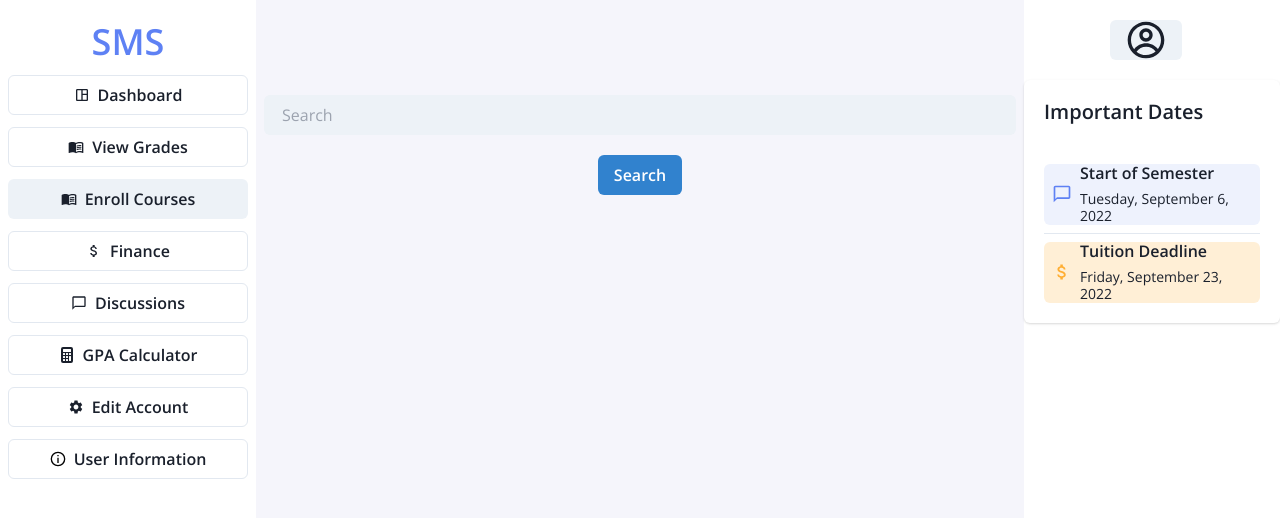
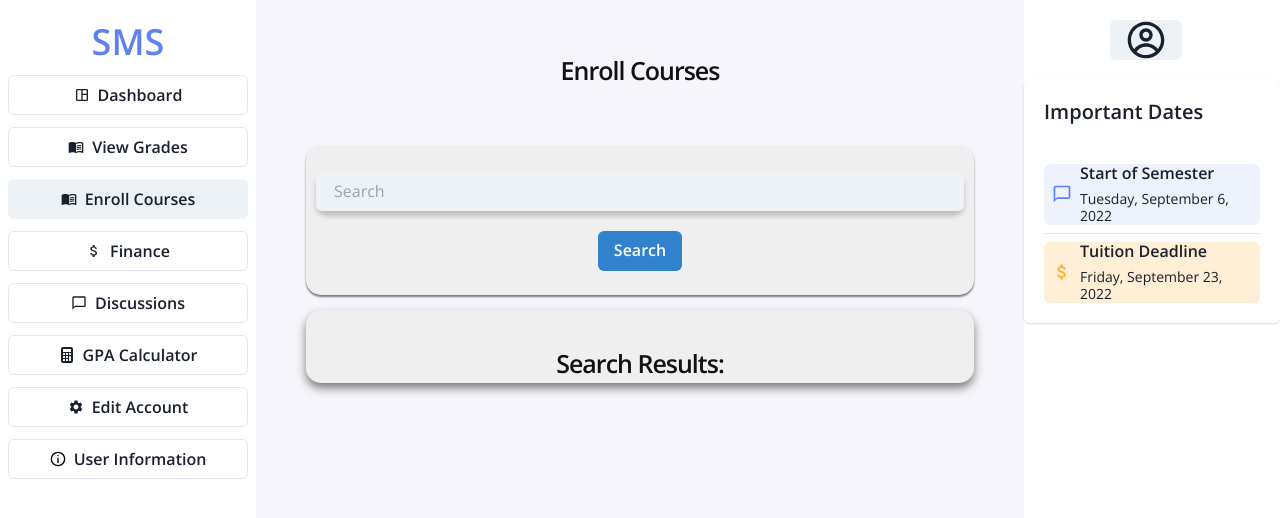
Before and after one commit to BGDanny/student-management-system, a React (Create React App) app in the folder student-management-system-fe/: page /studentPage in a window 1280 px wide. Both pictures are taken after a click on the button "Enroll Courses". Shown: the top 518 px of the page. Built offline with nearby package versions, Linux system fonts and the light colour scheme; no server answers.

Commit message:
Added Enrollcourses jsx and css

```diff
--- a/student-management-system-fe/src/components/MainPage/EnrollCourses.css
+++ b/student-management-system-fe/src/components/MainPage/EnrollCourses.css
@@ -1,5 +1,43 @@
+.enroll-title{
+    margin-top: 35px;
+    font-size: 25px;
+    font-weight: 600;
+    letter-spacing: -1px;
+    color: #111;
+    text-align: center;
+}
+
+.enroll-bg{
+    display: flex;
+    flex-direction: column;
+    margin-top: 60px;
+    height: 150px;
+    margin-right: 42px;
+    margin-left: 42px;
+    padding-bottom: 8px;
+    background-color: #efefef;
+    border: solid 0px;
+    border-radius: 15px;
+    box-shadow: 0px 2px 2px 0px rgba(0, 0, 0, 0.5);
+
+}
+
+
+.enroll-search-bg{
+    margin-top: 15px;
+    display: flex;
+    flex-direction: column;
+    height: 85%;
+    margin-right: 42px;
+    margin-left: 42px;
+    background-color: #efefef;
+    border: solid 0px;
+    border-radius: 15px;
+    box-shadow: 0px 5px 10px 0px rgba(0, 0, 0, 0.5);
+}
 .search-container {
     display: flex;
+    height: 60%;
     flex-direction: column;
     justify-content: center;
     gap: 20px;
@@ -7,8 +45,14 @@
 
 .search {
     margin-top: 10%;
+    margin-left: 10px;
+    margin-right: 10px;
 }
-
+.search-wrapper{
+    border: solid 0px #000;
+    border-radius: 10px;
+    box-shadow: 0px 5px 5px 0px rgba(0, 0, 0, 0.2);
+}
 .bton {
     margin: auto;
 }
@@ -17,20 +61,26 @@
     display: flex;
     flex-direction: column;
     background-color: antiquewhite;
-    width: 95%;
+    width: 70%;
     margin: auto;
-    margin-top: 10%;
+    margin-top: 30px;
+    border: solid 1px ;
     border-radius: 10px;
-    border: solid black;
+    box-shadow: 0px 2px 2px 0px rgba(0, 0, 0, 0.5);
 }
 
 .section1 {
     display: flex;
-    flex-direction: row;
-    justify-content: center;
-    gap: 40px;
+    padding: 5px 8px;
+    gap: 50px;
 }
 
+.section1-year{
+    margin-left: 30px;
+}
+.section1-semester{
+    margin-left: 40px;
+}
 .not-available {
     font-size: large;
     font-weight: bold;
@@ -39,14 +89,11 @@
 
 .en-buttons {
     display: flex;
-    margin-top: 10%;
     justify-content: center;
-    gap: 50px;
+    align-items: center;
+    margin-top: 5%;
+    gap: 30px;
+    margin-left: 60px;
+    margin-bottom: 10px;
+
 }
-
-
-@media screen and (max-width: 720px) {
-    .section1 {
-        margin-bottom: 3%;
-    }
-}
--- a/student-management-system-fe/src/components/MainPage/EnrollCourses.js
+++ b/student-management-system-fe/src/components/MainPage/EnrollCourses.js
@@ -34,7 +34,6 @@ export const EnrollCourses = () => {
 
     const [show, setShow] = useState(false);
     const [avail, setAvail] = useState(false);
-    const { sendAlert } = useAlertContext();
 
     function showCourses(e) {
         e.preventDefault();
@@ -49,11 +48,8 @@ export const EnrollCourses = () => {
     }, []);
 
     const fetchCourses = async () => {
-        const url =
-            "http://localhost:5000/api/students/searchCourses/" + courseName;
-        axios
-            .get(url)
-            .then((res) => {
+        const url = "http://localhost:5000/api/students/searchCourses/" + courseName;
+        axios.get(url).then((res) => {
             console.log("The data is " + res.data);
             if (res.data != null) {
                 setFetchedData(res.data);
@@ -66,138 +62,127 @@ export const EnrollCourses = () => {
                 setCourseStart(res.data.start_time);
                 setCourseEnd(res.data.end_time);
                 setLocation(res.data.location);
-                } else {
+            }
+            else {
                 setAvail(true);
                 setShow(false);
             }
         })
             .catch((err) => {
                 console.log(err);
-            });
+            })
     };
 
     async function handleEnroll(e) {
         e.preventDefault();
         let section = courseId;
-        let id = localStorage.getItem("id");
-        const url = "http://localhost:5000/api/students/sections/" + id;
+        let id = localStorage.getItem('id');
+        const url = 'http://localhost:5000/api/students/sections/' + id;
         const response = await fetch(url, {
-            method: "PUT",
+            method: 'PUT',
             headers: {
-                "Content-Type": "application/json",
+                'Content-Type': 'application/json',
             },
             body: JSON.stringify({
-                section,
+                section
             }),
         });
 
         const data = await response.json();
         if (data) {
-            sendAlert("Course is enrolled successfully", "success");
-        } else {
-            sendAlert("Course is already Enrolled", "error");
+            alert("Course is enrolled successfully");
+        }
+        else {
+            alert("Course is already Enrolled");
         }
     }
 
     async function handleRemove(e) {
         e.preventDefault();
         let section = courseId;
-        let id = localStorage.getItem("id");
-        const url = "http://localhost:5000/api/students/sections/" + id;
+        let id = localStorage.getItem('id');
+        const url = 'http://localhost:5000/api/students/sections/' + id;
         const response = await fetch(url, {
-            method: "DELETE",
+            method: 'DELETE',
             headers: {
-                "Content-Type": "application/json",
+                'Content-Type': 'application/json',
             },
             body: JSON.stringify({
-                section,
+                section
             }),
         });
         const data = await response.json();
         if (data) {
-            sendAlert("Course is removed successfully", "success");
-        } else {
-            sendAlert("Course does not exist", "error");
+            alert("Course is removed successfully");
+        }
+        else {
+            alert("Course doesnot Exists");
         }
     }
 
-    return (
-        <>
+    return <>
         <div>
+            <h1 className="enroll-title">Enroll Courses</h1>
+            <section className="enroll-bg">
                 <div className="search-container">
                     <div className="search">
-                        <InputGroup>
-                            <Input
-                                type="text"
-                                placeholder="Search"
-                                variant="filled"
-                                onChange={(e) => setCourseName(e.target.value)}
-                            />
+                        <InputGroup className="search-wrapper" >
+                            <Input type="text" placeholder="Search" variant="filled" onChange={(e) => setCourseName(e.target.value)} />
                         </InputGroup>
                     </div>
                     <div class="bton">
-                        <Button colorScheme="blue" onClick={showCourses}>
-                            Search
-                        </Button>
+                        <Button colorScheme='blue' onClick={showCourses} >Search</Button>
                     </div>
+
                 </div>
-                <div>
-                    {courseName.length > 0 && show && (
+            </section>
+            <section className="enroll-search-bg">
+                    <div className="enroll-title">Search Results:</div>
+                    {courseName.length > 0 && show &&
                         <div className="showCourse">
                             <div className="section1">
-                                <div>
-                                    <p>Section ID: {courseId}</p>
+                                <div>Section ID:
+                                    <p>{courseId}</p>
                                 </div>
-                                <div>
-                                    <p>Course Name: {courseDesc}</p>
+                                <div>Course Name:
+                                    <p>{courseDesc}</p>
                                 </div>
-                                <div>
-                                    <p>Year : {courseYear}</p>
+                                <div className="section1-year">Year :
+                                    <p>{courseYear}</p>
                                 </div>
-                                <div>
-                                    <p>Semester: {courseSem}</p>
+                                <div className="section1-semester">Semester:
+                                    <p>{courseSem}</p>
                                 </div>
                             </div>
                             <div className="section1">
-                                <div>
-                                    <p>Instructor: {courseInst}</p>
+                                <div>Instructor:
+                                    <p>{courseInst}</p>
                                 </div>
-                                <div>
-                                    <p>Location: {location}</p>
+
+                                <div>Location:
+                                    <p>{location}</p>
                                 </div>
-                                <div>
-                                    <p>Day: {courseDay}</p>
+                                <div>Day:
+                                    <p>{courseDay}</p>
                                 </div>
-                                <div>
-                                    <p>Start Time: {courseStart}</p>
+                                <div>Start Time:
+                                    <p>{courseStart}</p>
                                 </div>
-                                <div>
-                                    <p>End Time: {courseEnd}</p>
+                                <div>End Time:
+                                    <p>{courseEnd}</p>
                                 </div>
                             </div>
+                        </div>}
+                    {courseName.length > 0 && show &&
+                        <div className="en-buttons">
+                            <Button colorScheme='blue' onClick={handleEnroll}>Enroll</Button>
+                        </div>}
+                <div>
+                    {avail && !show && <div>
+                        <p className="not-available">The course section is not available</p></div>}
                 </div>
-                    )}
-                    {courseName.length > 0 && show && (
-                        <div className="en-buttons">
-                            <Button
-                                colorScheme="blue"
-                                onClick={handleEnroll}
-                            >
-                                Enroll
-                            </Button>
+            </section>
         </div>
-                    )}
-                </div>
-                <div>
-                    {avail && !show && (
-                        <div>
-                            <p className="not-available">
-                                The course section is not available
-                            </p>
-                        </div>
-                    )}
-                </div>
-            </div>
-        </>
-    );
+    </>;
+
 };
```
Lines whose indentation alone changed are shown as unchanged.
